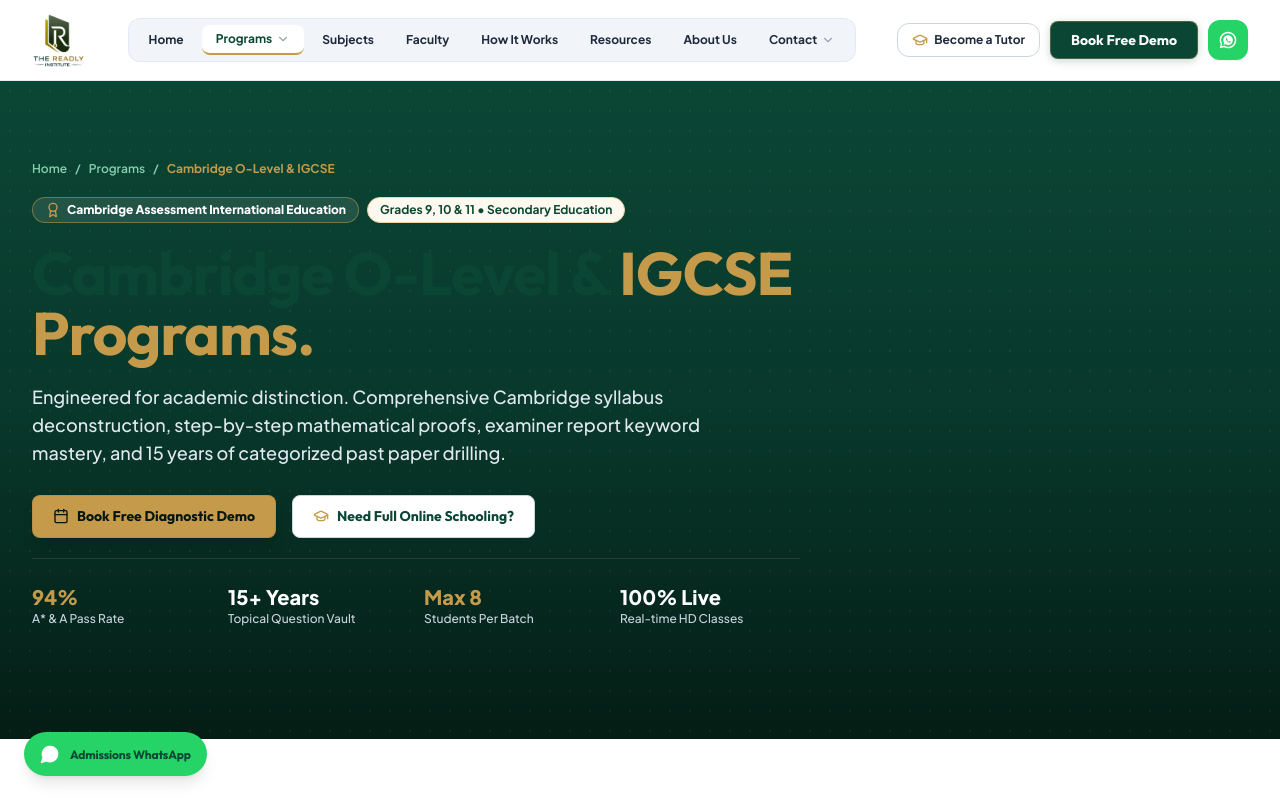
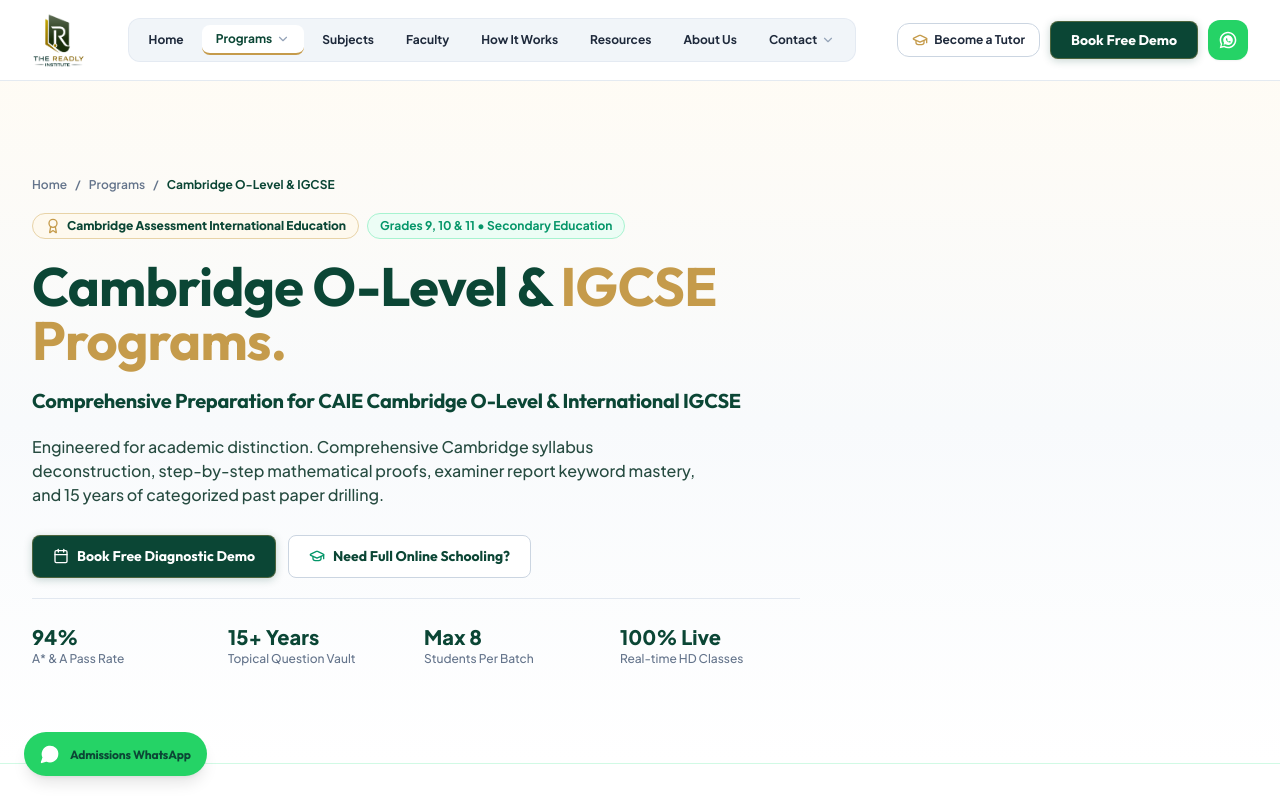
Before and after one commit to mjamalullah/TheReadly-react, a React (Vite) app: page /programs/cambridge in a window 1280 px wide. Shown: the top 800 px of the page. Built offline with nearby package versions, Linux system fonts and the light colour scheme; the HTML template or start-up script is replaced by a standard one.

Commit message:
Update Cambridge O-Level and Matric pages color theme to match standard light platform theme

```diff
--- a/src/pages/CambridgeOLevelIGCSE.jsx
+++ b/src/pages/CambridgeOLevelIGCSE.jsx
@@ -189,43 +189,45 @@
     <div className="space-y-14 sm:space-y-20 pb-16">
 
       {/* 1. HERO SECTION */}
-      <section className="relative overflow-hidden bg-gradient-to-b from-[#0B4635] via-[#08382B] to-[#041D15] text-white pt-16 pb-20 sm:pt-20 sm:pb-28">
-        <div className="absolute inset-0 opacity-10 bg-[radial-gradient(#C59B4B_1px,transparent_1px)] [background-size:20px_20px] pointer-events-none"></div>
-
-        <div className="max-w-7xl mx-auto px-4 sm:px-6 lg:px-8 relative z-10">
+      <section className="relative overflow-hidden bg-gradient-to-b from-[#FEF9EE]/60 via-slate-50 to-white py-16 md:py-24 border-b border-emerald-100">
+        <div className="max-w-7xl mx-auto px-4 sm:px-6 lg:px-8">
           <div className="max-w-3xl space-y-5">
 
-            <div className="flex items-center gap-2 text-xs font-semibold text-emerald-200/80 mb-2">
-              <Link to="/" className="hover:text-white transition-colors">Home</Link>
+            <div className="flex items-center gap-2 text-xs font-semibold text-slate-500 mb-2">
+              <Link to="/" className="hover:text-[#059669] transition-colors">Home</Link>
               <span>/</span>
-              <Link to="/programs" className="hover:text-white transition-colors">Programs</Link>
+              <Link to="/programs" className="hover:text-[#059669] transition-colors">Programs</Link>
               <span>/</span>
-              <span className="text-[#C59B4B] font-bold">Cambridge O-Level & IGCSE</span>
+              <span className="text-[#0B4635] font-bold">Cambridge O-Level & IGCSE</span>
             </div>
 
             <div className="flex items-center gap-2 flex-wrap">
-              <span className="inline-flex items-center gap-1.5 px-3 py-1 rounded-full text-xs font-black bg-white/10 text-white border border-[#C59B4B]/50 backdrop-blur-xs">
+              <span className="inline-flex items-center gap-1.5 px-3 py-1 rounded-full text-xs font-black bg-[#FEF9EE] text-[#0B4635] border border-[#E8D3A7]">
                 <Award className="w-4 h-4 text-[#C59B4B]" />
                 <span>Cambridge Assessment International Education</span>
               </span>
-              <span className="px-3 py-1 rounded-full text-xs font-bold bg-[#FEF9EE] text-[#0B4635] border border-[#E8D3A7]">
+              <span className="px-3 py-1 rounded-full text-xs font-bold bg-emerald-50 text-[#059669] border border-emerald-200">
                 Grades 9, 10 & 11 • Secondary Education
               </span>
             </div>
 
-            <h1 className="text-3xl sm:text-5xl lg:text-6xl font-black font-heading tracking-tight leading-[1.15]">
+            <h1 className="text-3xl sm:text-5xl lg:text-[54px] font-black text-[#0B4635] font-heading tracking-tight leading-[1.12]">
               Cambridge O-Level & <span className="text-[#C59B4B]">IGCSE Programs.</span>
             </h1>
 
-            <p className="text-base sm:text-lg text-slate-200 leading-relaxed max-w-2xl font-normal">
+            <p className="text-base sm:text-xl font-bold text-[#059669] font-heading">
+              Comprehensive Preparation for CAIE Cambridge O-Level & International IGCSE
+            </p>
+
+            <p className="text-slate-600 text-sm sm:text-base leading-relaxed max-w-2xl">
               Engineered for academic distinction. Comprehensive Cambridge syllabus deconstruction, step-by-step mathematical proofs, examiner report keyword mastery, and 15 years of categorized past paper drilling.
             </p>
 
-            <div className="pt-2 flex flex-wrap items-center gap-4">
+            <div className="pt-2 flex flex-wrap items-center gap-3">
               <button
                 type="button"
                 onClick={() => openBookingModal({ curriculum: 'Cambridge O-Level' })}
-                className="btn btn-gold text-xs sm:text-sm font-extrabold py-3.5 px-6 shadow-lg hover:shadow-xl cursor-pointer flex items-center gap-2"
+                className="btn btn-teal text-xs sm:text-sm font-bold py-3.5 px-6 shadow-sm hover:shadow-md cursor-pointer flex items-center gap-2"
               >
                 <Calendar className="w-4 h-4" />
                 <span>Book Free Diagnostic Demo</span>
@@ -233,29 +235,29 @@
 
               <Link
                 to="/programs/online-o-level"
-                className="btn btn-secondary text-xs sm:text-sm font-bold py-3.5 px-6 border-emerald-400/40 text-white hover:bg-white/10 flex items-center gap-2"
+                className="btn btn-secondary text-xs sm:text-sm font-bold py-3.5 px-6 flex items-center gap-2"
               >
-                <GraduationCap className="w-4 h-4 text-[#C59B4B]" />
+                <GraduationCap className="w-4 h-4 text-[#059669]" />
                 <span>Need Full Online Schooling?</span>
               </Link>
             </div>
 
-            <div className="pt-6 grid grid-cols-2 sm:grid-cols-4 gap-4 border-t border-white/10 text-xs">
+            <div className="grid grid-cols-2 sm:grid-cols-4 gap-4 pt-6 border-t border-slate-200 text-xs">
               <div>
-                <span className="text-xl font-black text-[#C59B4B] block">94%</span>
-                <span className="text-slate-300">A* & A Pass Rate</span>
+                <span className="text-xl font-black text-[#0B4635] block">94%</span>
+                <span className="text-slate-500 font-medium">A* & A Pass Rate</span>
               </div>
               <div>
-                <span className="text-xl font-black text-white block">15+ Years</span>
-                <span className="text-slate-300">Topical Question Vault</span>
+                <span className="text-xl font-black text-[#0B4635] block">15+ Years</span>
+                <span className="text-slate-500 font-medium">Topical Question Vault</span>
               </div>
               <div>
-                <span className="text-xl font-black text-[#C59B4B] block">Max 8</span>
-                <span className="text-slate-300">Students Per Batch</span>
+                <span className="text-xl font-black text-[#0B4635] block">Max 8</span>
+                <span className="text-slate-500 font-medium">Students Per Batch</span>
               </div>
               <div>
-                <span className="text-xl font-black text-white block">100% Live</span>
-                <span className="text-slate-300">Real-time HD Classes</span>
+                <span className="text-xl font-black text-[#0B4635] block">100% Live</span>
+                <span className="text-slate-500 font-medium">Real-time HD Classes</span>
               </div>
             </div>
 
@@ -471,16 +473,16 @@
 
       {/* 6. BOTTOM CTA */}
       <section className="max-w-7xl mx-auto px-4 sm:px-6 lg:px-8">
-        <div className="card-base p-8 sm:p-12 bg-gradient-to-br from-[#0B4635] to-[#041D15] text-white text-center rounded-3xl border border-[#C59B4B]/40 shadow-xl space-y-6">
+        <div className="card-base p-8 sm:p-12 bg-gradient-to-br from-emerald-50/60 via-white to-amber-50/40 text-center rounded-2xl border border-emerald-200/80 shadow-sm space-y-6">
           <div className="max-w-2xl mx-auto space-y-3">
             <span className="inline-flex items-center gap-1.5 px-3 py-1 rounded-full text-xs font-bold bg-[#FEF9EE] text-[#0B4635] border border-[#E8D3A7]">
               <Sparkles className="w-3.5 h-3.5 text-[#C59B4B]" />
               Zero Obligation • 100% Free Trial
             </span>
-            <h2 className="text-3xl sm:text-4xl font-extrabold font-heading text-white">
+            <h2 className="text-3xl sm:text-4xl font-extrabold font-heading text-[#0B4635]">
               Ready to Master Your <span className="text-[#C59B4B]">Cambridge Subjects?</span>
             </h2>
-            <p className="text-slate-200 text-xs sm:text-sm leading-relaxed">
+            <p className="text-slate-600 text-xs sm:text-sm leading-relaxed">
               Book a complimentary 1-on-1 diagnostic trial demo with a senior Cambridge faculty specialist. Evaluate syllabus requirements and past paper strategies today.
             </p>
           </div>
@@ -489,7 +491,7 @@
             <button
               type="button"
               onClick={() => openBookingModal({ curriculum: 'Cambridge O-Level' })}
-              className="btn btn-gold text-xs sm:text-sm font-extrabold py-3.5 px-6 shadow-lg hover:shadow-xl cursor-pointer flex items-center gap-2"
+              className="btn btn-teal text-xs sm:text-sm font-bold py-3.5 px-6 shadow-sm hover:shadow-md cursor-pointer flex items-center gap-2"
             >
               <Calendar className="w-4 h-4" />
               <span>Schedule Free Trial Demo</span>
```
Also changed, not shown: src/pages/MatricBoard.jsx (+31 -29 lines).
